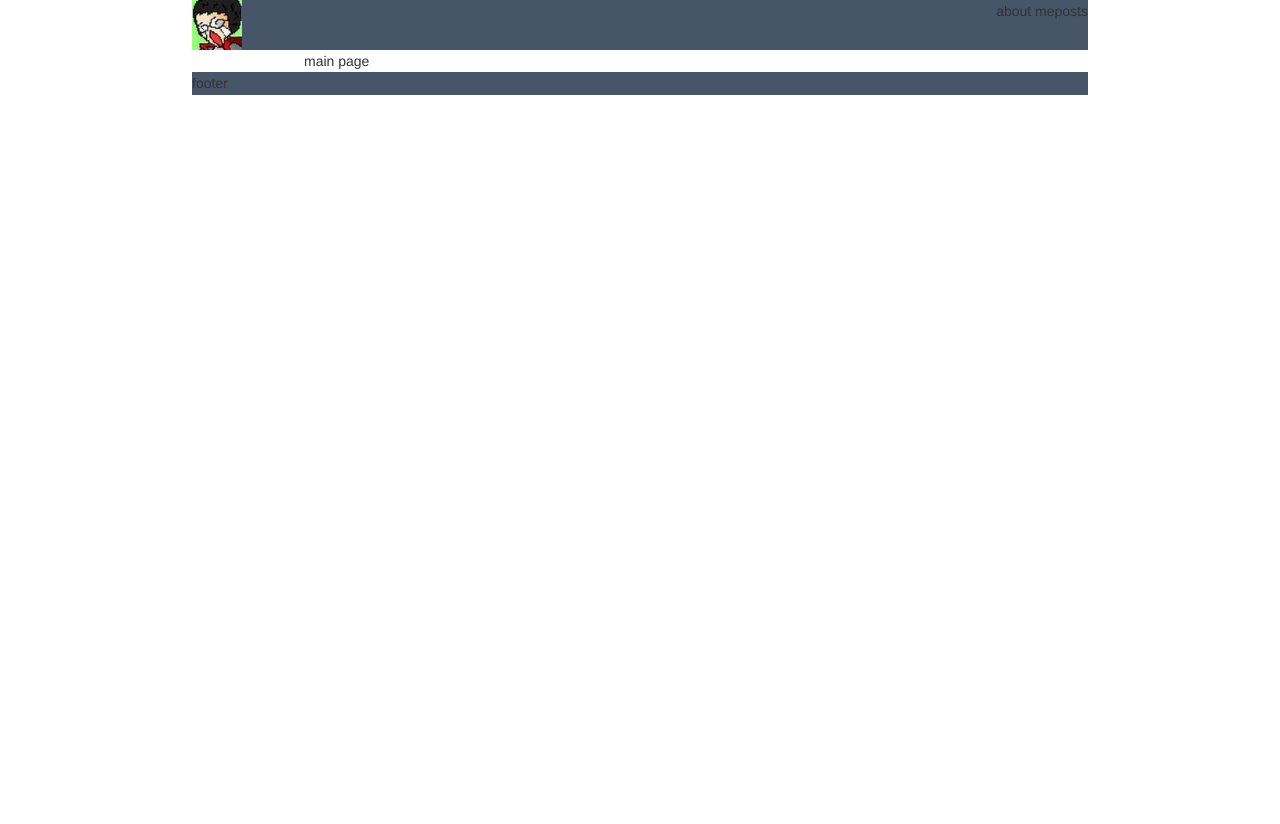
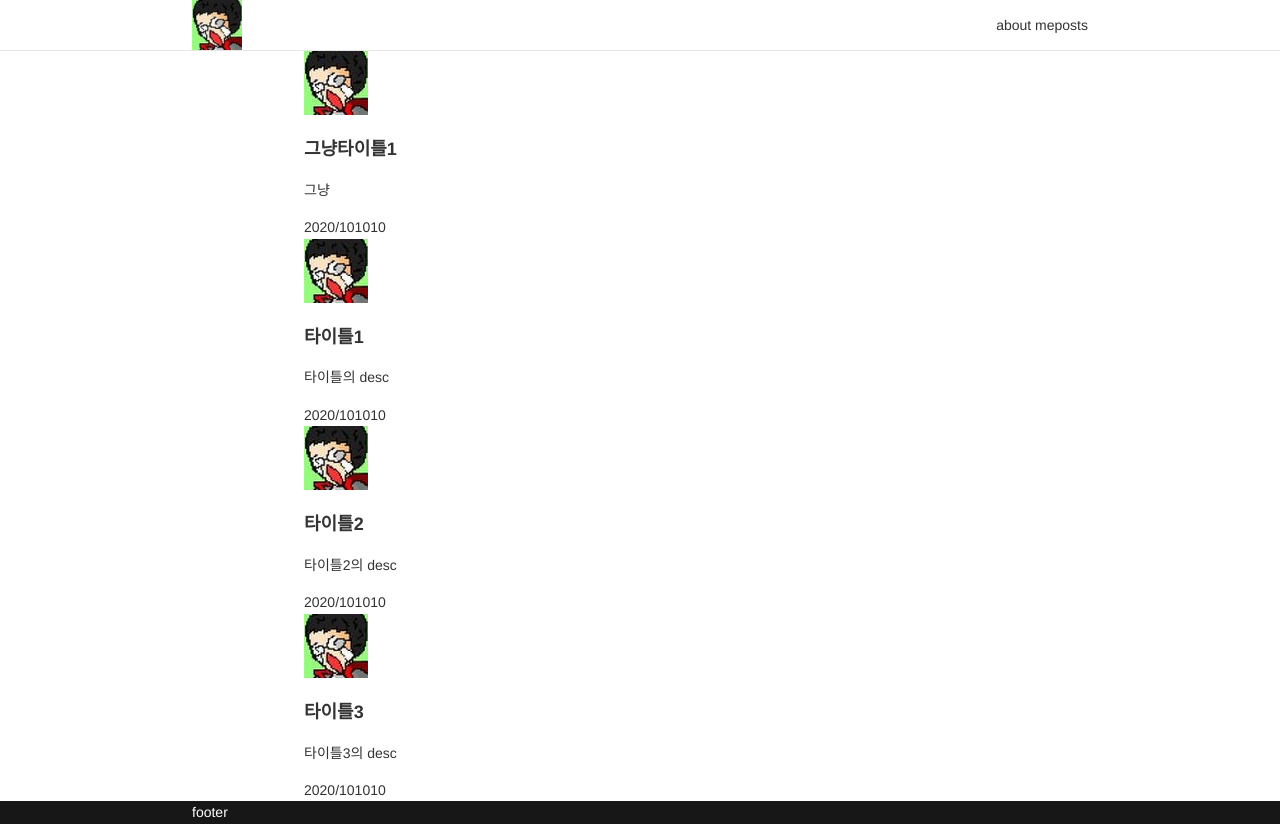
Before and after one commit to nakzyu/blog, a Next.js app: page / in a window 1280 px wide. Before the commit the page ends 800 px from the top, so only its background shows below. Built offline with nearby package versions, Linux system fonts and the light colour scheme.

Commit message:
Change route structures, header and footer layouts

```diff
--- a/components/layouts/footer.tsx
+++ b/components/layouts/footer.tsx
@@ -1,5 +1,5 @@
 const Footer = () => {
-  return <div className='bg-slate-600'>footer</div>;
+  return <div className=''>footer</div>;
 };
 
 export default Footer;
--- a/components/layouts/header.tsx
+++ b/components/layouts/header.tsx
@@ -3,13 +3,13 @@ import Link from "next/link";
 
 const Header = () => {
   return (
-    <header className='flex  justify-between bg-slate-600'>
+    <header className='flex  justify-between'>
       <Image src='/images/profile.jpg' alt='image' width='50' height='50' />
-      <div className='flex justify-between'>
+      <div className='flex justify-between items-center'>
         <Link href='/about' passHref>
           <div>about me</div>
         </Link>
-        <Link href='/category/all' passHref>
+        <Link href='/' passHref>
           <div>posts</div>
         </Link>
       </div>
--- a/components/post/postCard.tsx
+++ b/components/post/postCard.tsx
@@ -1,4 +1,4 @@
-import Image from "next/image";
+/* eslint-disable @next/next/no-img-element */
 import { PostMetadata } from "../../types/post";
 
 type PostCardProps = {
@@ -8,10 +8,10 @@ type PostCardProps = {
 const PostCard = ({ data }: PostCardProps) => {
   return (
     <>
-      <Image src='/images/profile.jpg' alt='image' width='100' height='100' />
-      <h3>{data.title}</h3>
-      <p>{data.description}</p>
-      <div>{data.publishedDate}</div>
+      <img className='cursor-pointer' src='/images/profile.jpg' alt='image' />
+      <h3 className='cursor-pointer'>{data.title}</h3>
+      <p className='cursor-pointer'>{data.description}</p>
+      <div className='cursor-pointer'>{data.publishedDate}</div>
     </>
   );
 };
--- a/components/post/postList.tsx
+++ b/components/post/postList.tsx
@@ -9,7 +9,7 @@ type PostListProps = {
 const PostList = ({ posts }: PostListProps) => (
   <div className='list-none'>
     {posts.map(({ data }) => (
-      <Link href={`/post/${data.title}`} passHref key={data.title}>
+      <Link href={`/${data.title}`} passHref key={data.title}>
         <div>
           <PostCard data={data} />
         </div>
--- a/pages/_app.tsx
+++ b/pages/_app.tsx
@@ -5,15 +5,21 @@ import "../styles/globals.css";
 
 function MyApp({ Component, pageProps }: AppProps) {
   return (
-    <div className='mx-1 sm:mx-4 lg:mx-16 flex-col'>
-      <div className='max-w-4xl m-auto sm:max-h-16  lg:max-h-28'>
-        <Header />
+    <div className='flex-col'>
+      <div className='w-full border-b border-b-neutral-200'>
+        <div className='max-w-4xl m-auto sm:max-h-16 lg:max-h-28'>
+          <Header />
+        </div>
       </div>
-      <div className='max-w-2xl m-auto'>
-        <Component className='' {...pageProps} />
+      <div className='w-full'>
+        <div className='max-w-2xl m-auto'>
+          <Component {...pageProps} />
+        </div>
       </div>
-      <div className='max-w-4xl m-auto sm:max-h-16  lg:max-h-28'>
-        <Footer />
+      <div className='w-full bg-neutral-900 text-white'>
+        <div className='max-w-4xl m-auto sm:max-h-16 lg:max-h-28'>
+          <Footer />
+        </div>
       </div>
     </div>
   );
--- a/pages/category/all/index.tsx
+++ /dev/null
@@ -1,18 +0,0 @@
-import { getAllPosts } from "../../../utils/postHandler";
-import PostList from "../../../components/post/postList";
-import { Post } from "../../../types/post";
-
-type PostsByAllCategoryPageProps = {
-  posts: Post[];
-};
-
-const PostsByAllCategoryPage = ({ posts }: PostsByAllCategoryPageProps) => {
-  return <PostList posts={posts} />;
-};
-
-export const getStaticProps = () => {
-  const posts = getAllPosts();
-  return { props: { posts } };
-};
-
-export default PostsByAllCategoryPage;
--- a/pages/index.tsx
+++ b/pages/index.tsx
@@ -1,5 +1,18 @@
-const Home = () => {
-  return <div>main page</div>;
+import { getAllPosts } from "../utils/postHandler";
+import PostList from "../components/post/postList";
+import { Post } from "../types/post";
+
+type PostsByAllCategoryPageProps = {
+  posts: Post[];
 };
 
-export default Home;
+const PostsByAllCategoryPage = ({ posts }: PostsByAllCategoryPageProps) => {
+  return <PostList posts={posts} />;
+};
+
+export const getStaticProps = () => {
+  const posts = getAllPosts();
+  return { props: { posts } };
+};
+
+export default PostsByAllCategoryPage;
--- /dev/null
+++ b/pages/recent/index.tsx
@@ -0,0 +1,5 @@
+const RecentPage = () => {
+  return <div>RecentPage</div>;
+};
+
+export default RecentPage;
```
Also changed, not shown: pages/[post]/index.tsx (renamed from pages/post/[post]/index.tsx, +5 -5 lines), 1 other file (tests, documents, lock files or other folders).
